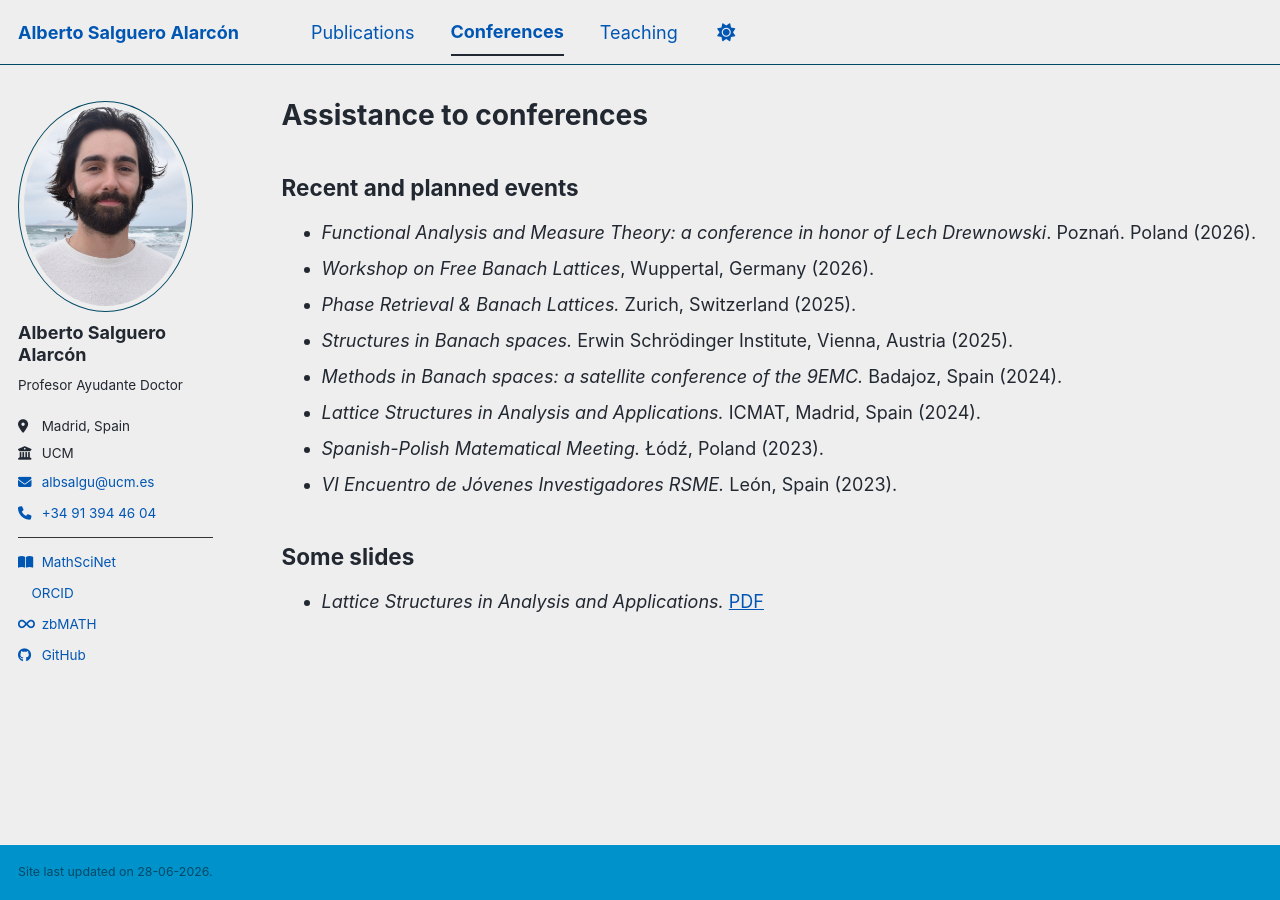
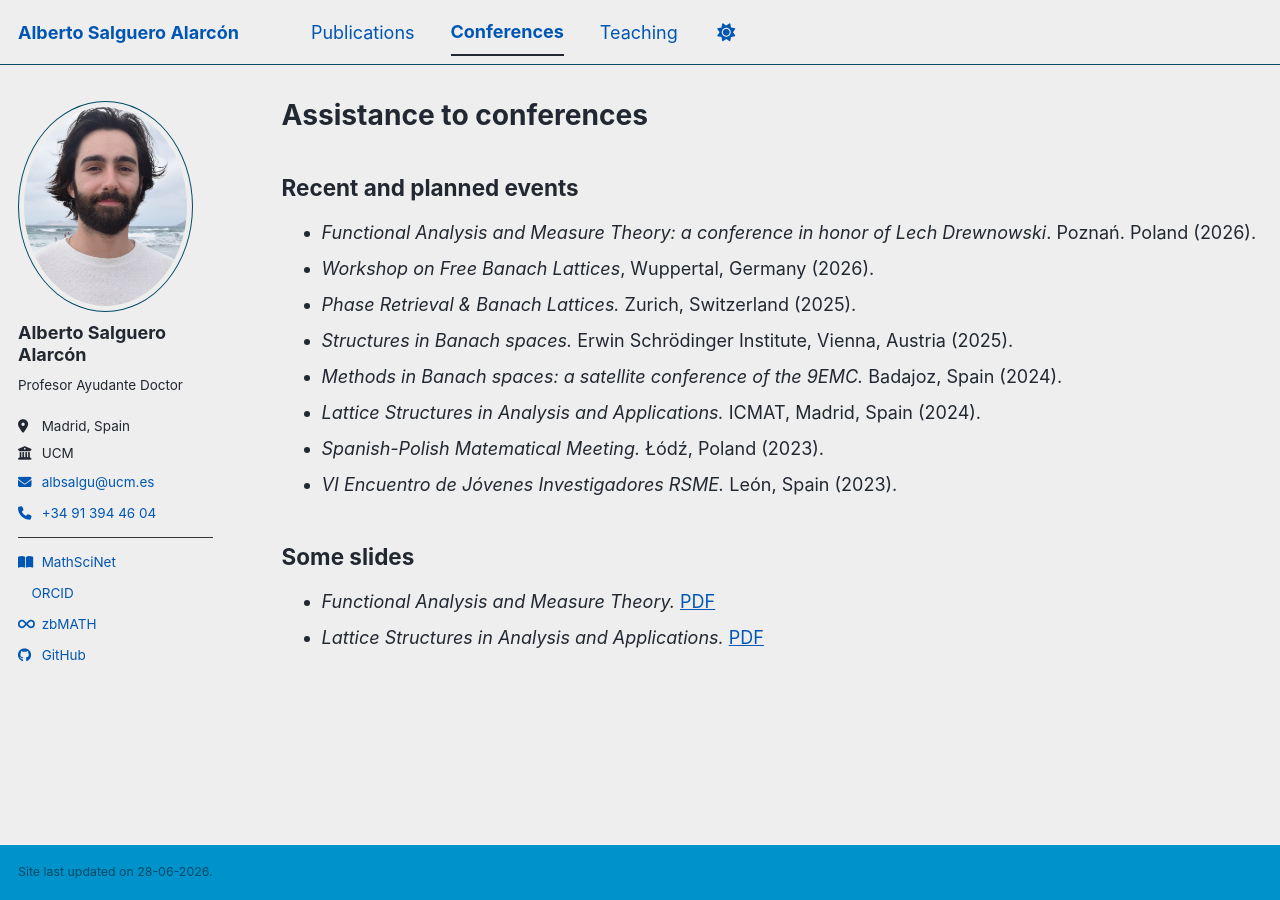
Before and after one commit to salgueroalarcon/salgueroalarcon.github.io, a Jekyll site: the page built from _pages/talks.md, in a window 1280 px wide. Built offline with Jekyll 4.4.1, drawn with Linux system fonts in a browser that asks for light colours; a style sheet for code colours, icons or effects is not loaded.

Commit message:
Add slides for Functional Analysis and Measure Theory

```diff
--- a/_pages/talks.md
+++ b/_pages/talks.md
@@ -22,5 +22,7 @@ author_profile: true
 {% endif %}
 
 ## Some slides
+- *Functional Analysis and Measure Theory.*
+  <a href="/assets/slides/poznan.pdf" target="_blank">PDF</a>
 - *Lattice Structures in Analysis and Applications.*
   <a href="/assets/slides/poly-twist.pdf" target="_blank">PDF</a>
```
